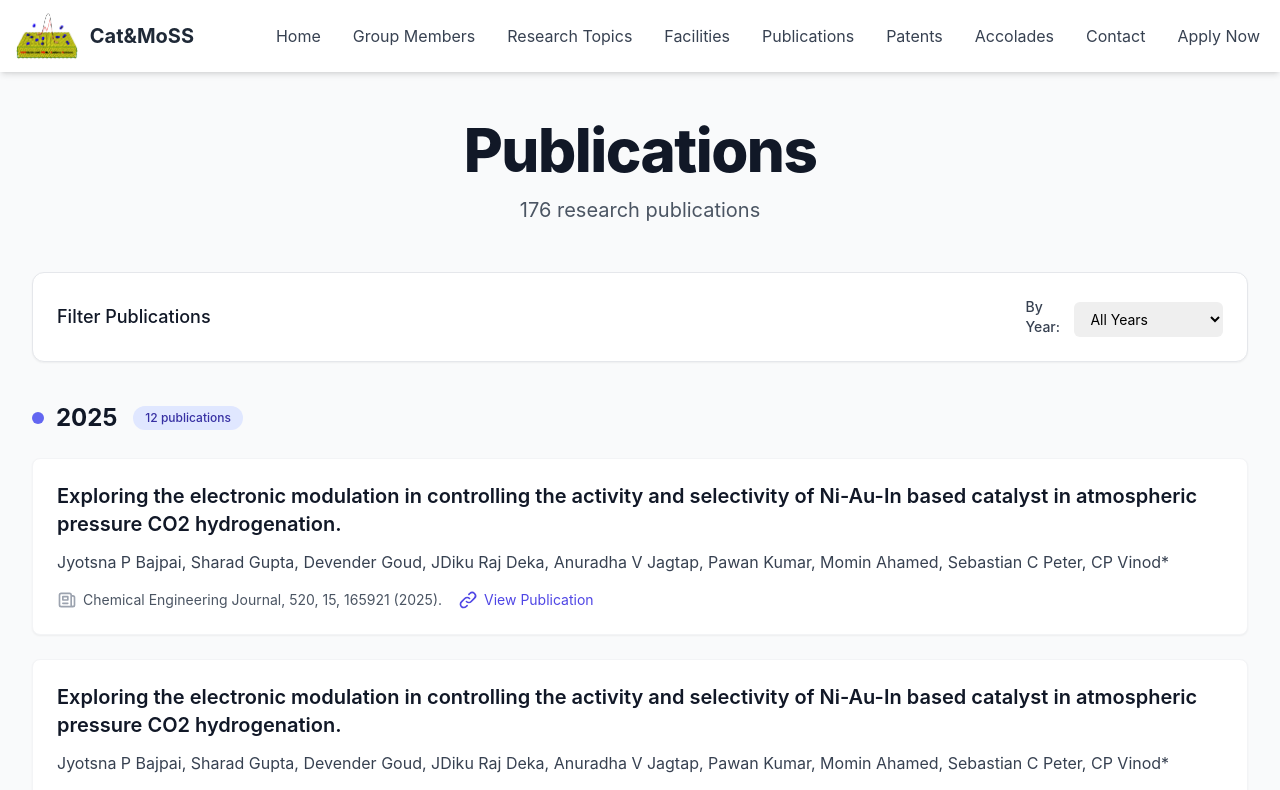
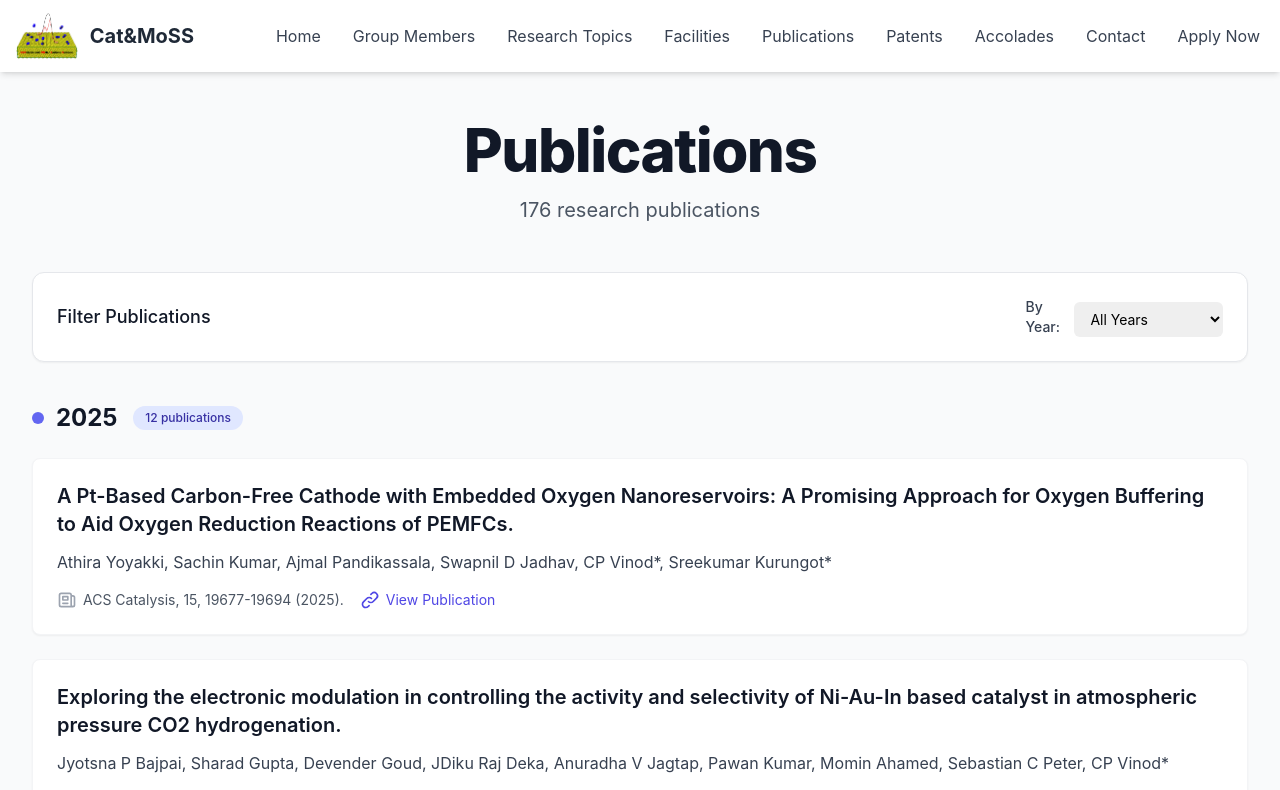
Before and after one commit to kmdurga67/catmoss, a React (Create React App) app: page /publications in a window 1280 px wide. Shown: the top 790 px of the page. Built offline with nearby package versions, Linux system fonts and the light colour scheme.

Commit message:
Publication added

```diff
--- a/src/constants/publicationConstants.js
+++ b/src/constants/publicationConstants.js
@@ -2406,21 +2406,18 @@ export const publicationConstant = [
     doi:"https://doi.org/10.1016/j.cej.2025.165921"
     },{
  id:"pub_176",
-    title:"Exploring the electronic modulation in controlling the activity and selectivity of Ni-Au-In based catalyst in atmospheric pressure CO2 hydrogenation",
-    authors:[
-      "Jyotsna P Bajpai",
-      "Sharad Gupta",
-      "Devender Goud",
-      "JDiku Raj Deka",
-      "Anuradha V Jagtap",
-      "Pawan Kumar",
-      "Momin Ahamed",
-      "Sebastian C Peter",
-      "CP Vinod*"
-    ],
-    other_details:"Chemical Engineering Journal, 520, 15, 165921 (2025)",
+    title:"A Pt-Based Carbon-Free Cathode with Embedded Oxygen Nanoreservoirs: A Promising Approach for Oxygen Buffering to Aid Oxygen Reduction Reactions of PEMFCs",
+    authors:[
+      "Athira Yoyakki",
+      "Sachin Kumar",
+      "Ajmal Pandikassala",
+      "Swapnil D Jadhav",
+      "CP Vinod*",
+      "Sreekumar Kurungot*"
+    ],
+    other_details:"ACS Catalysis, 15, 19677-19694 (2025)",
     year:"2025",
-    doi:"https://doi.org/10.1016/j.cej.2025.165921"
+    doi:"https://doi.org/10.1021/acscatal.5c06455"
   }
 
 ];
```
